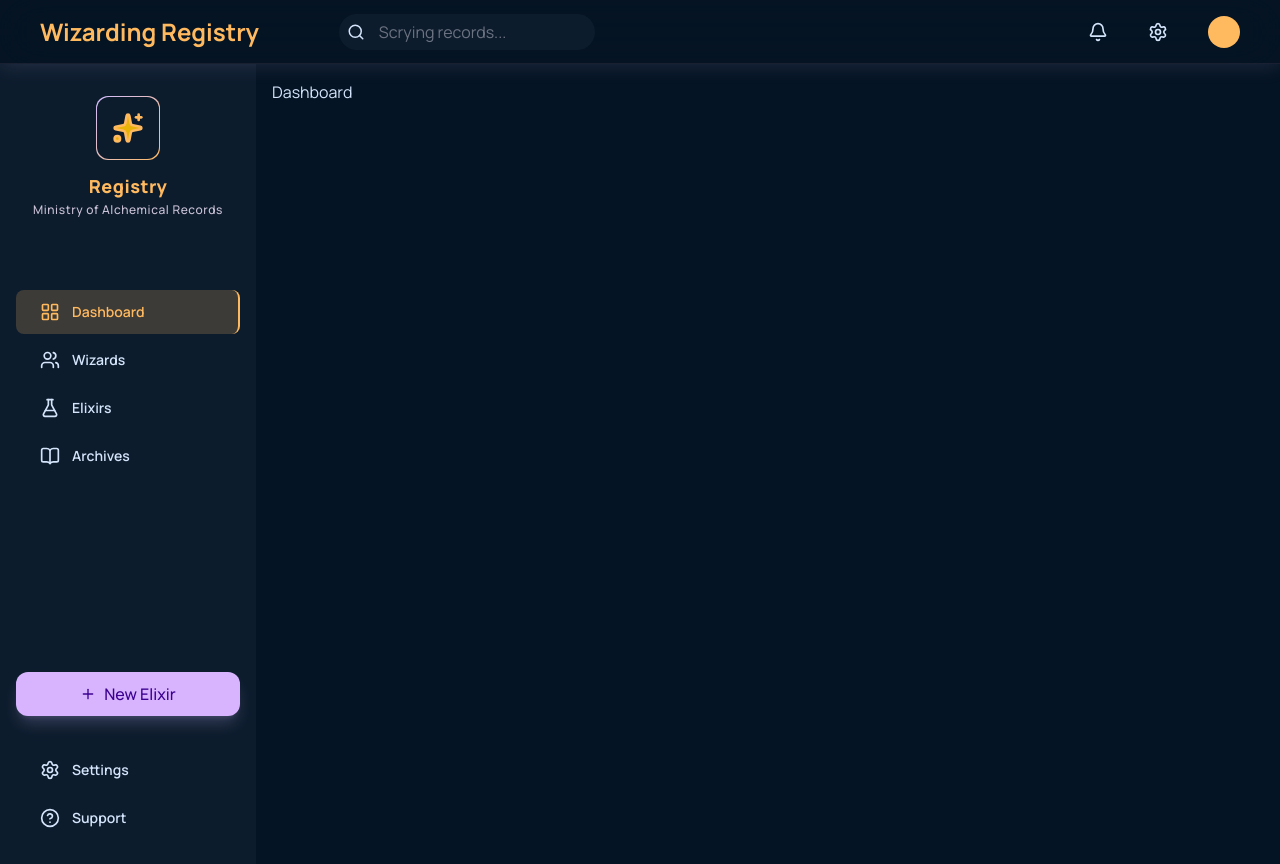
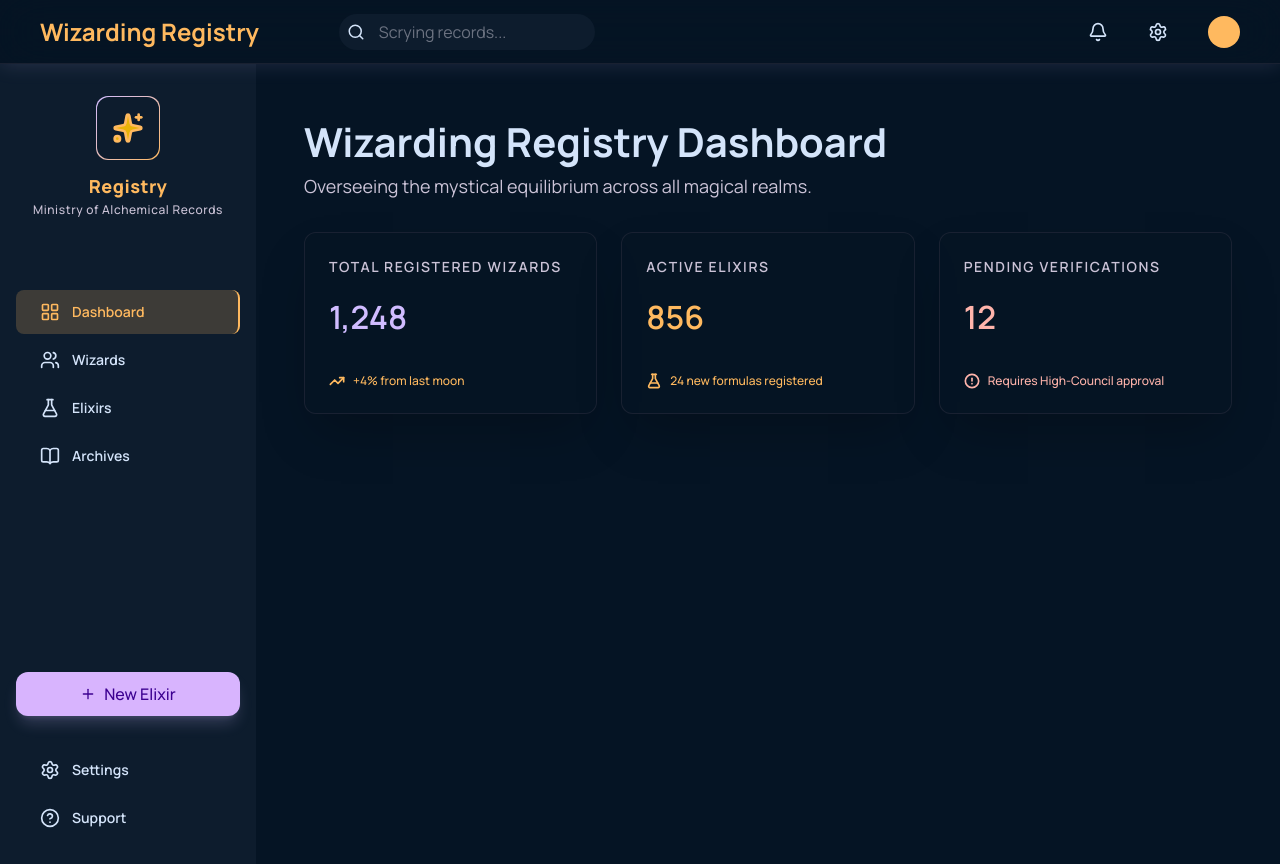
Before and after one commit to abdelrhman1812/wizards, a React (Vite) app: page / in a window 1280 px wide. Built offline with nearby package versions, Linux system fonts and the light colour scheme.

Commit message:
implement  Page Head and Kpis Card UI

```diff
--- /dev/null
+++ b/src/components/dashboard/KPICards.tsx
@@ -0,0 +1,65 @@
+import { AlertCircle, FlaskConical, TrendingUp } from "lucide-react";
+import type { KPIT } from "../../types/kpi.types";
+
+const kpiData: KPIT[] = [
+  {
+    title: "TOTAL REGISTERED WIZARDS",
+    value: "1,248",
+    description: "+4% from last moon",
+    icon: TrendingUp,
+    valueColor: "text-secondary",
+    descriptionColor: "text-primary",
+  },
+  {
+    title: "ACTIVE ELIXIRS",
+    value: "856",
+    description: "24 new formulas registered",
+    icon: FlaskConical,
+    valueColor: "text-primary",
+    descriptionColor: "text-primary",
+  },
+  {
+    title: "PENDING VERIFICATIONS",
+    value: "12",
+    description: "Requires High-Council approval",
+    icon: AlertCircle,
+    valueColor: "text-[#FFB4AB]",
+    descriptionColor: "text-[#FFB4AB]",
+  },
+];
+
+const KPICards = () => {
+  return (
+    <div className="grid grid-cols-1 md:grid-cols-3 gap-6 w-full">
+      {kpiData.map((kpi, index) => {
+        const Icon = kpi.icon;
+        return (
+          <div
+            key={index}
+            className="p-6 border border-[#4944544D] rounded-xl bg-background/80 flex flex-col justify-between"
+            style={{
+              boxShadow: "0 25px 50px -12px #00000040",
+            }}
+          >
+            <div>
+              <h3 className="text-sm font-semibold text-muted-foreground tracking-[1.6px] mb-4">
+                {kpi.title}
+              </h3>
+              <p className={`text-[32px] font-semibold  ${kpi.valueColor}`}>
+                {kpi.value}
+              </p>
+            </div>
+            <div
+              className={`flex items-center gap-2 mt-8 text-xs font-medium  ${kpi.descriptionColor}`}
+            >
+              <Icon className="w-4 h-4" strokeWidth={2.5} />
+              <span>{kpi.description}</span>
+            </div>
+          </div>
+        );
+      })}
+    </div>
+  );
+};
+
+export default KPICards;
--- a/src/components/dashboard/KpiCard.tsx
+++ /dev/null
@@ -1,5 +0,0 @@
-const KpiCard = () => {
-  return <div>KpiCard</div>;
-};
-
-export default KpiCard;
--- /dev/null
+++ b/src/components/dashboard/PageTitle.tsx
@@ -0,0 +1,14 @@
+const PageTitle = () => {
+  return (
+    <div className="mb-8">
+      <h2 className="font-bold text-[24px] sm:text-[40px]">
+        Wizarding Registry Dashboard
+      </h2>
+      <p className="text-sm sm:text-lg text-muted-foreground">
+        Overseeing the mystical equilibrium across all magical realms.
+      </p>
+    </div>
+  );
+};
+
+export default PageTitle;
--- a/src/pages/Dashboard.tsx
+++ b/src/pages/Dashboard.tsx
@@ -1,5 +1,13 @@
+import KPICards from "../components/dashboard/KPICards";
+import PageTitle from "../components/dashboard/PageTitle";
+
 const Dashboard = () => {
-  return <>Dashboard</>;
+  return (
+    <div className="p-4 sm:p-8">
+      <PageTitle />
+      <KPICards />
+    </div>
+  );
 };
 
 export default Dashboard;
```
Also changed, not shown: src/types/kpi.types.ts (added, +10 -0 lines).
